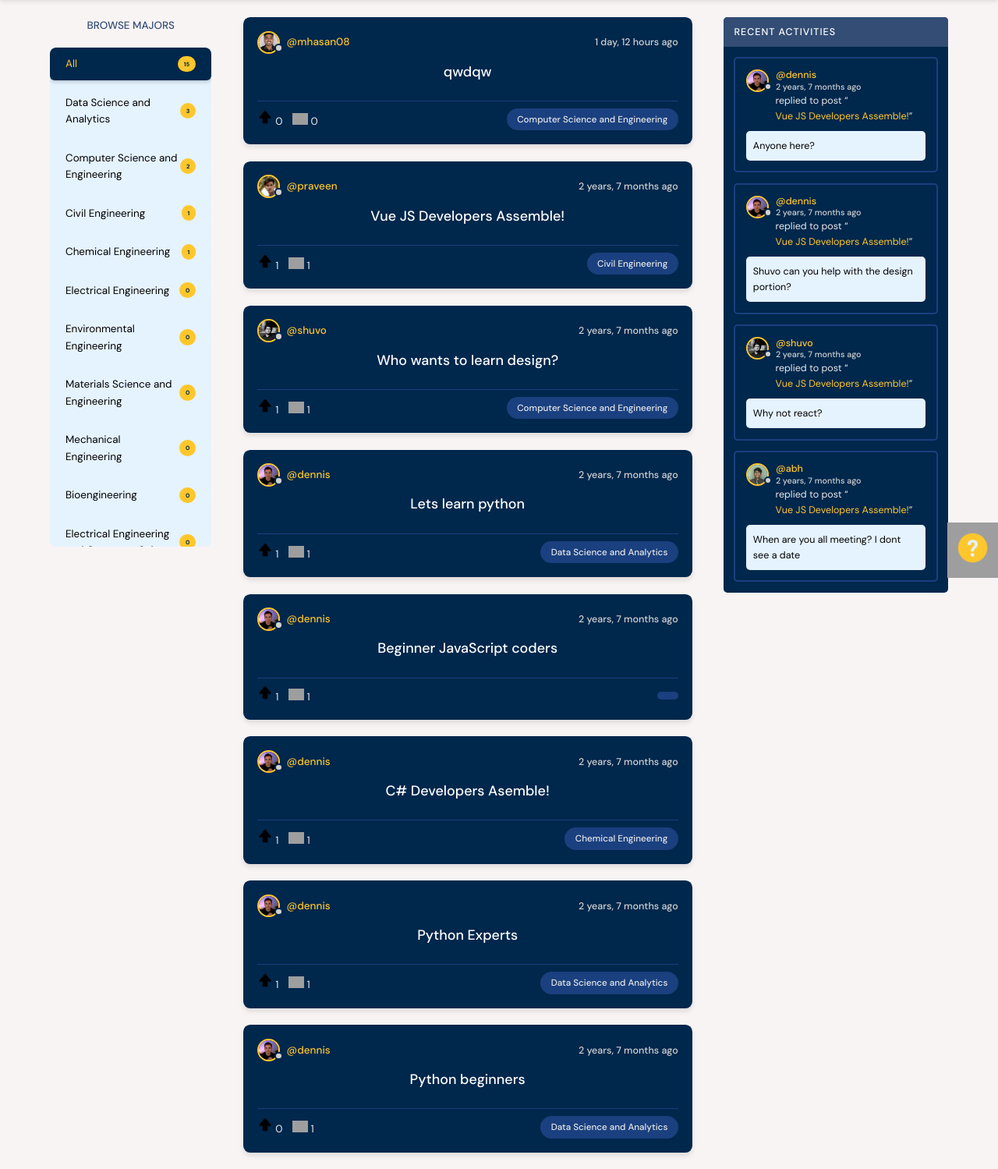
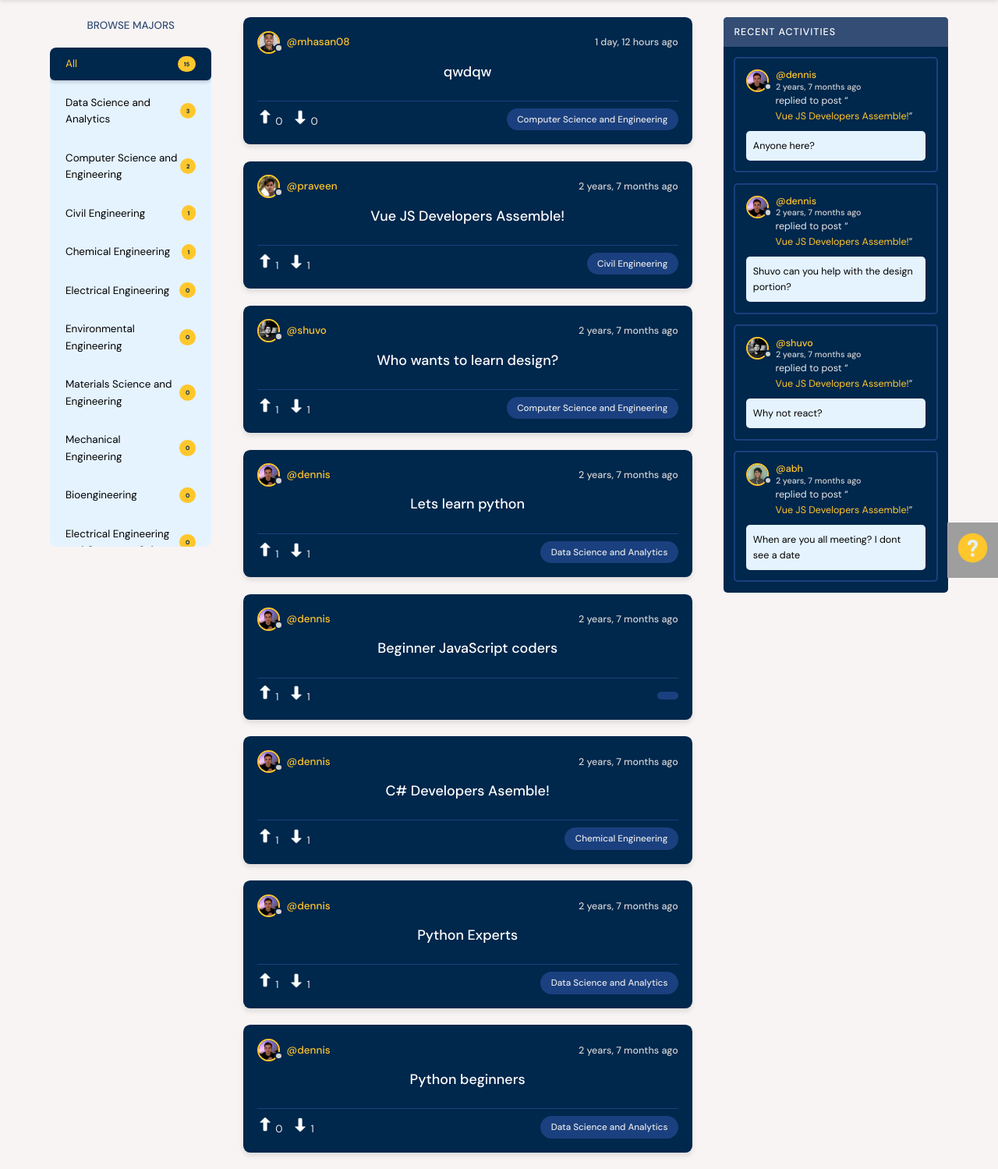
Before and after one commit to mustachemo/final_project_cse108_django, a Django app: page / in a window 1280 px wide. Shown: the part 59-1558 px from the top of the page at 78% size. Run offline with Django 3.2, Linux system fonts and the light colour scheme; data comes from the database, SQL or seed files in the repository; grey boxes are pictures that could not be loaded.

Commit message:
new upvote and downvote buttons

```diff
--- a/base/templates/base/feed_component.html
+++ b/base/templates/base/feed_component.html
@@ -17,11 +17,11 @@
   <div class="roomListRoom__meta">
     <div class="roomListRoom__votes">
       <button class="btn_up"  onclick="location.href='{% url 'upvote_room' room.id %}'">
-        <img src="{% static 'images/icons/upvote.svg' %}" alt="Upvote" style="width: 20px" />
+        <img class="img_up" src="{% static 'images/icons/arrowup.png' %}" alt="Upvote" style="width: 20px" />
       </button>
       <span>{{ room.upvotes.count }}</span>
       <button class="btn_down" onclick="location.href='{% url 'downvote_room' room.id %}'">
-        <img src="{% static 'images/icons/downvote.svg' %}" alt="Downvote" style="width: 20px" />
+        <img class="img_down" src="{% static 'images/icons/arrowdown.png' %}" alt="Downvote" style="width: 20px" />
       </button>
       <span>{{ room.downvotes.count }}</span>
     </div>
--- a/static/styles/style.css
+++ b/static/styles/style.css
@@ -1405,11 +1405,19 @@ header .container{
 .btn_up{
   background-color: transparent;
   border: none;
+  cursor: pointer;
+}
+.btn_up:hover {
+  filter: brightness(0.8) saturate(0.8);
 }
 .btn_down{
   background-color: transparent;
   border: none;
   margin-left: 1rem;
+  cursor: pointer;
+}
+.btn_down:hover {
+  filter: brightness(0.8) saturate(0.8);
 }
 
 /* main .topics{
```
Also changed, not shown: static/images/icons/arrowdown.png (added), static/images/icons/arrowup.png (added), static/images/icons/thumbsdown.png (added), static/images/icons/thumbsup.png (added).
